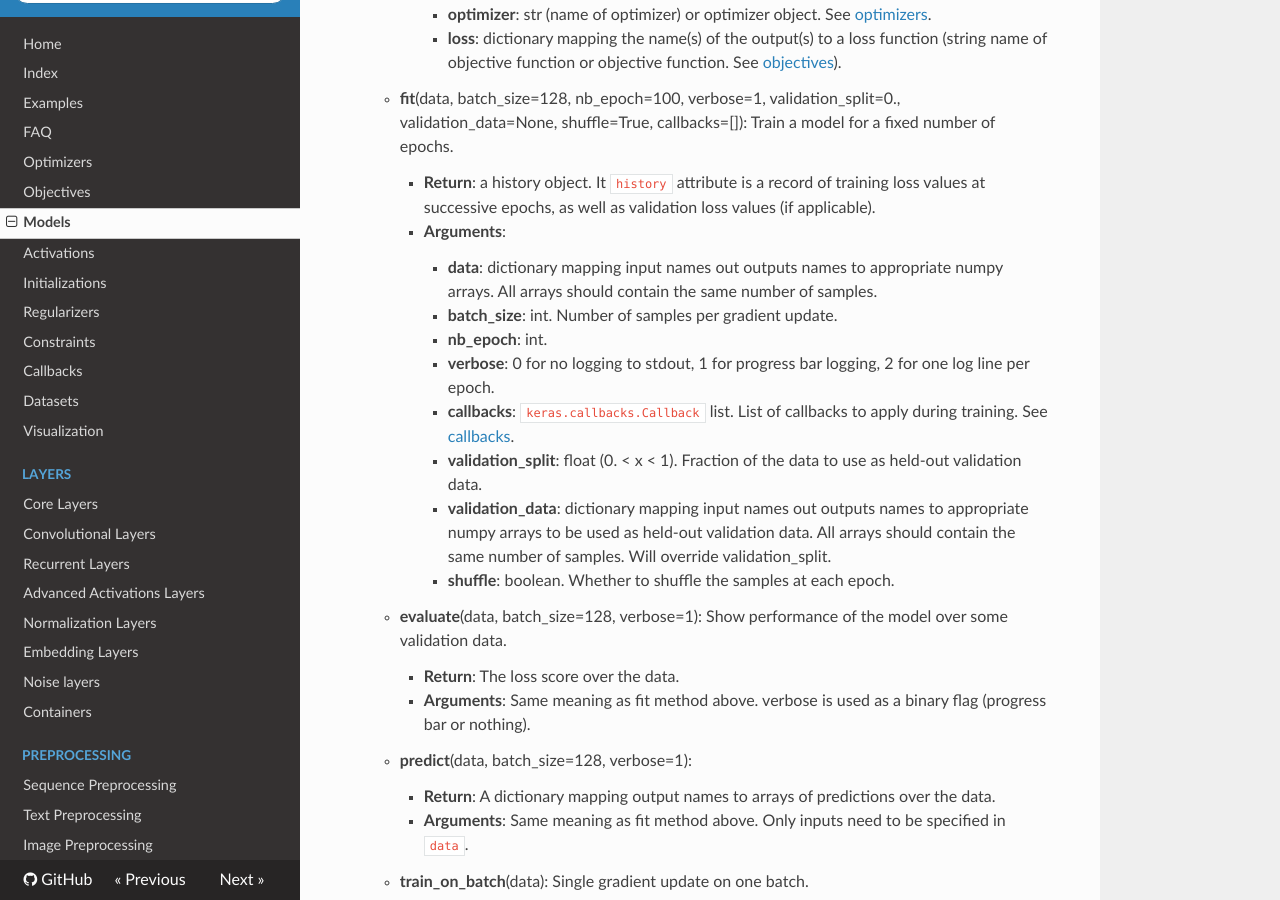
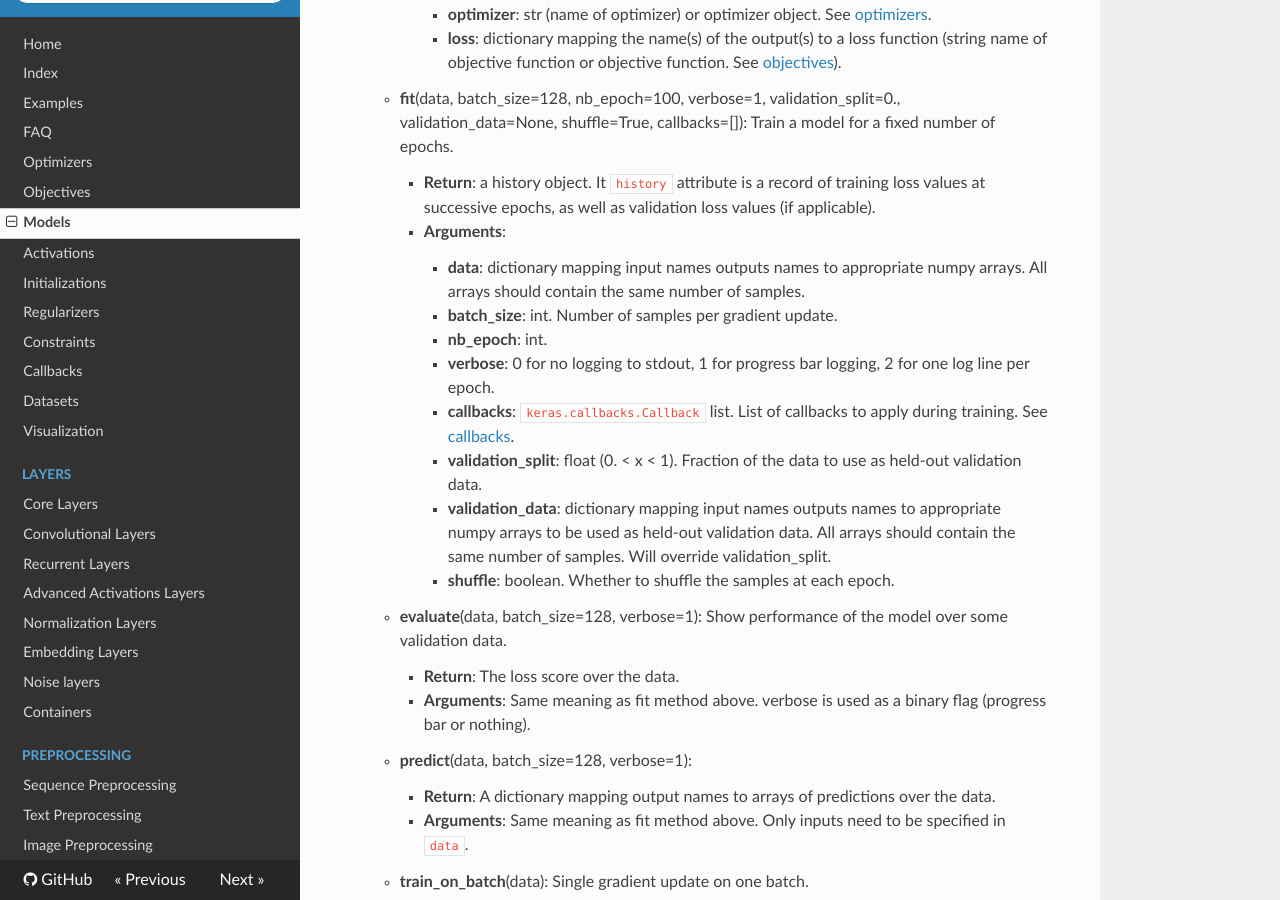
Before and after one commit to Tusespifump1o/keras, an MkDocs documentation site: the page built from docs/sources/models.md, in a window 1280 px wide and 900 px high, scrolled down 4407 px. Built offline with MkDocs 1.6.1, drawn with Linux system fonts in a browser that asks for light colours; nearby versions of some CDN libraries; old or Windows-style settings are respelled for this version of MkDocs.

Commit message:
deleted out

```diff
--- a/docs/sources/models.md
+++ b/docs/sources/models.md
@@ -156,13 +156,13 @@
     - __fit__(data, batch_size=128, nb_epoch=100, verbose=1, validation_split=0., validation_data=None, shuffle=True, callbacks=[]): Train a model for a fixed number of epochs.
         - __Return__: a history object. It `history` attribute is a record of training loss values at successive epochs, as well as validation loss values (if applicable).
         - __Arguments__:
-            - __data__: dictionary mapping input names out outputs names to appropriate numpy arrays. All arrays should contain the same number of samples.
+            - __data__: dictionary mapping input names outputs names to appropriate numpy arrays. All arrays should contain the same number of samples.
             - __batch_size__: int. Number of samples per gradient update.
             - __nb_epoch__: int.
             - __verbose__: 0 for no logging to stdout, 1 for progress bar logging, 2 for one log line per epoch.
             - __callbacks__: `keras.callbacks.Callback` list. List of callbacks to apply during training. See [callbacks](callbacks.md).
             - __validation_split__: float (0. < x < 1). Fraction of the data to use as held-out validation data.
-            - __validation_data__: dictionary mapping input names out outputs names to appropriate numpy arrays to be used as held-out validation data. All arrays should contain the same number of samples. Will override validation_split.
+            - __validation_data__: dictionary mapping input names outputs names to appropriate numpy arrays to be used as held-out validation data. All arrays should contain the same number of samples. Will override validation_split.
             - __shuffle__: boolean. Whether to shuffle the samples at each epoch.
     - __evaluate__(data, batch_size=128, verbose=1): Show performance of the model over some validation data.
         - __Return__: The loss score over the data.
```
